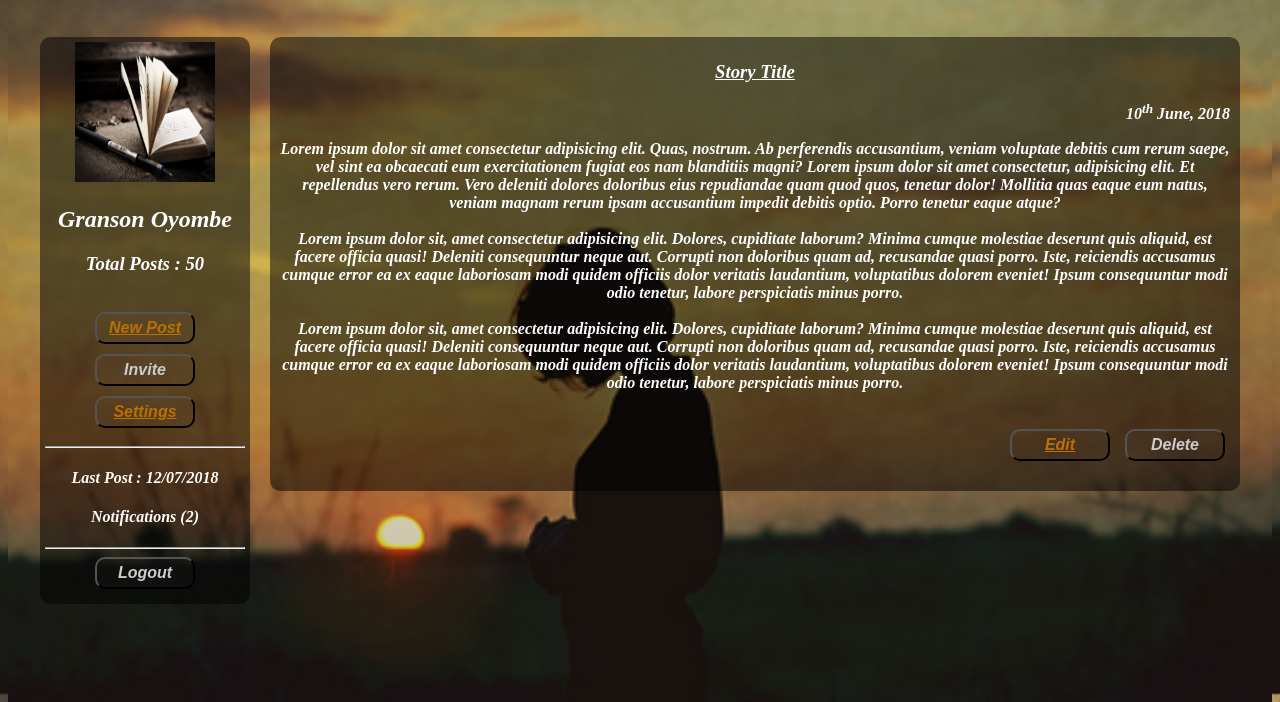
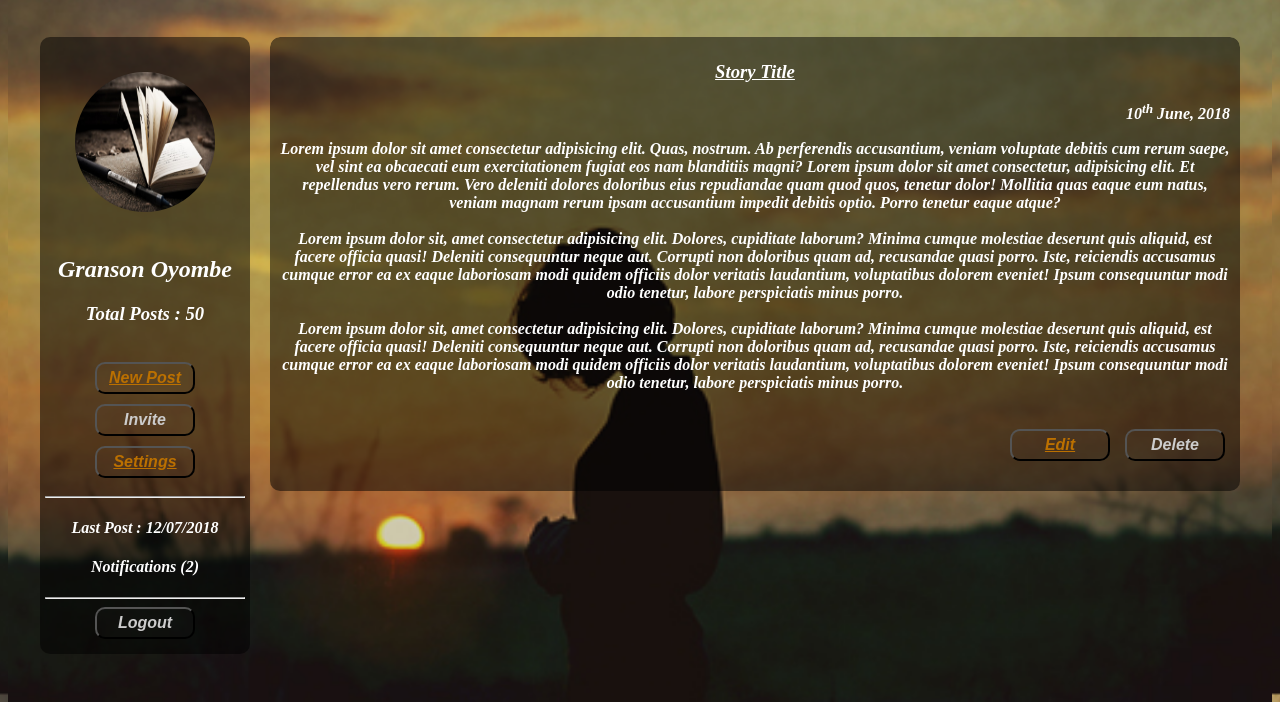
Before and after one commit to GransonO/My_Diary, a plain HTML site: page UI/readmode.html in a window 1280 px wide. Shown: the part 106-808 px from the top of the page. Drawn offline with Linux system fonts and the light colour scheme.

Commit message:
ch-added class circular image to readmode.html-159079089

```diff
--- a/UI/readmode.html
+++ b/UI/readmode.html
@@ -11,7 +11,7 @@
         <div class="home_contents">
             <div class="navigation_panel">
             <!--The logged in user details displayed here -->
-                <img src="../images/book.jpg" alt="Profile Image" width="140" height="140">
+                <img class="circular_image" src="../images/book.jpg" alt="Profile Image" width="140" height="140">
                 <h2>Granson Oyombe</h2>
                 <h3>Total Posts : 50</h3>
                 <br>
```
